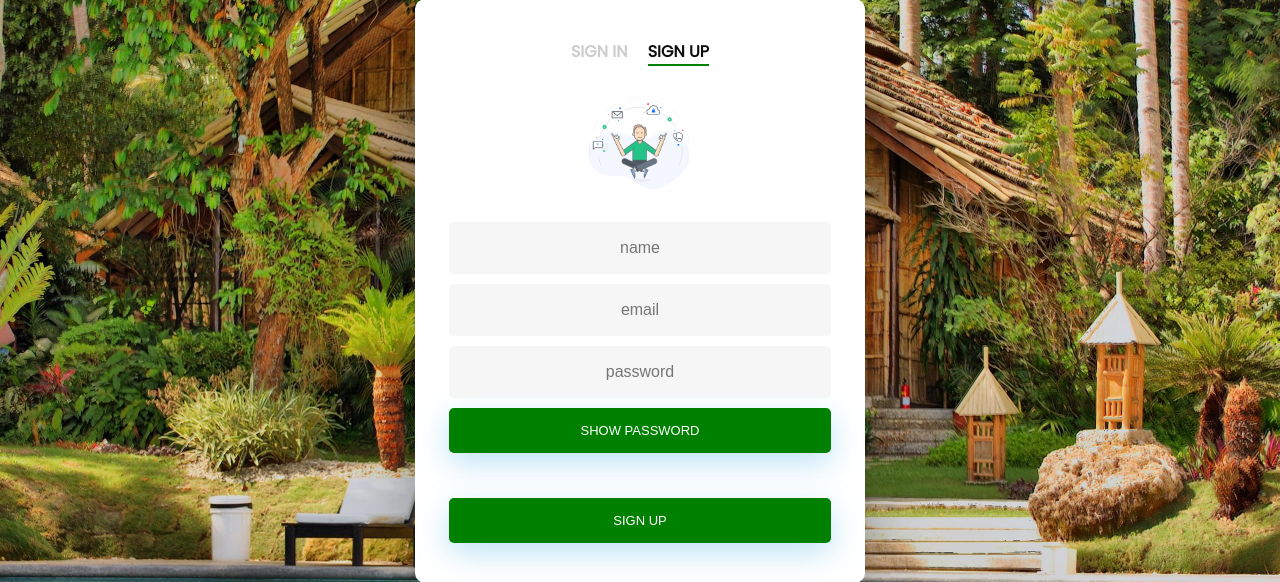
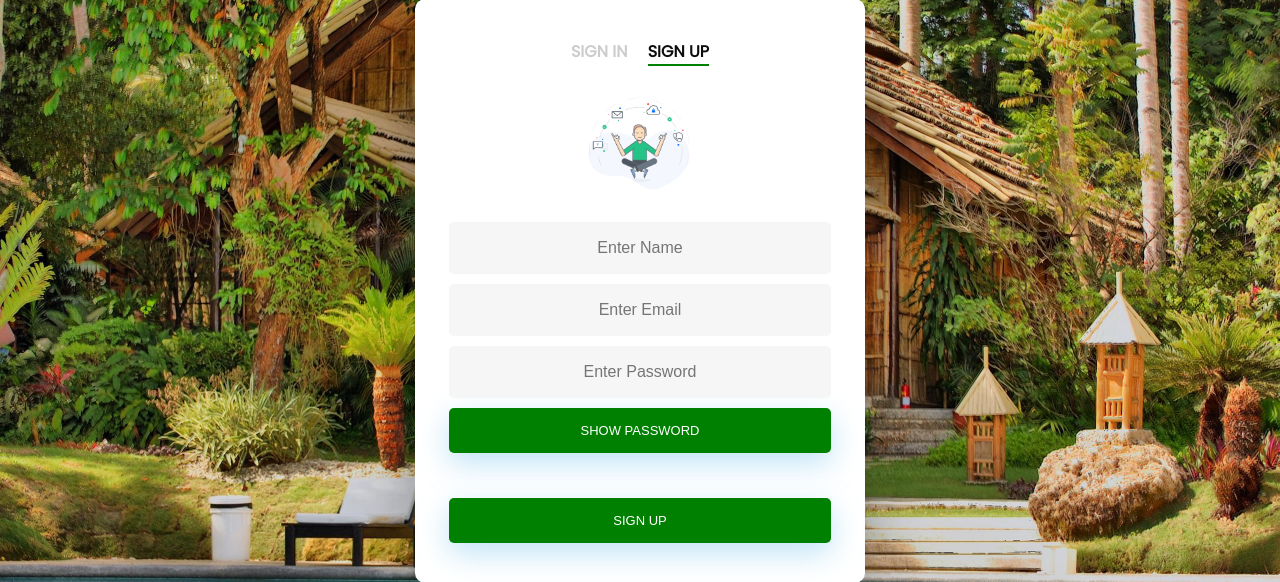
Before and after one commit to shinydidde/Data-Sonic-PFIS-CA2, a Flask app: page /signup in a window 1280 px wide. Shown: the part 117-699 px from the top of the page. Run offline with Flask 3, Linux system fonts and the light colour scheme.

Commit message:
Form changes

```diff
--- a/templates/login.html
+++ b/templates/login.html
@@ -23,8 +23,8 @@
 
     <!-- Login Form -->
     <form action="{{ url_for('result') }}" method="POST">
-      <input type="email" id="login" class="fadeIn second" name="email" placeholder="email">
-      <input type="password" id="password" class="fadeIn third" name="pass" placeholder="password">
+      <input type="email" id="login" class="fadeIn second" name="email" placeholder="Enter Email">
+      <input type="password" id="password" class="fadeIn third" name="pass" placeholder="Enter Password">
       <input type="submit" class="fadeIn fourth" value="Log In">
     </form>
 
--- a/templates/reset_password.html
+++ b/templates/reset_password.html
@@ -23,7 +23,7 @@
 
     <!-- Reset Password Form -->
     <form action="" method="POST">
-      <input type="email" id="email" class="fadeIn second" name="email" placeholder="email">
+      <input type="email" id="email" class="fadeIn second" name="email" placeholder="Enter Email">
       <input type="submit" class="fadeIn fourth" value="Reset Password">
     </form>
 
--- a/templates/signup.html
+++ b/templates/signup.html
@@ -39,9 +39,9 @@
 
     <!-- Login Form -->
     <form action="{{ url_for('register') }}" method="POST" onsubmit="return validateForm()">
-      <input type="text" id="name" class="fadeIn second" name="name" placeholder="name">
-      <input type="email" id="login" class="fadeIn second" name="email" placeholder="email">
-      <input type="password" id="password" class="fadeIn third" name="pass" placeholder="password">
+      <input type="text" id="name" class="fadeIn second" name="name" placeholder="Enter Name">
+      <input type="email" id="login" class="fadeIn second" name="email" placeholder="Enter Email">
+      <input type="password" id="password" class="fadeIn third" name="pass" placeholder="Enter Password">
       <input type="button" onclick="togglePasswordVisibility()" value="Show Password">
       <input type="submit" class="fadeIn fourth" value="Sign Up">
     </form>
```
